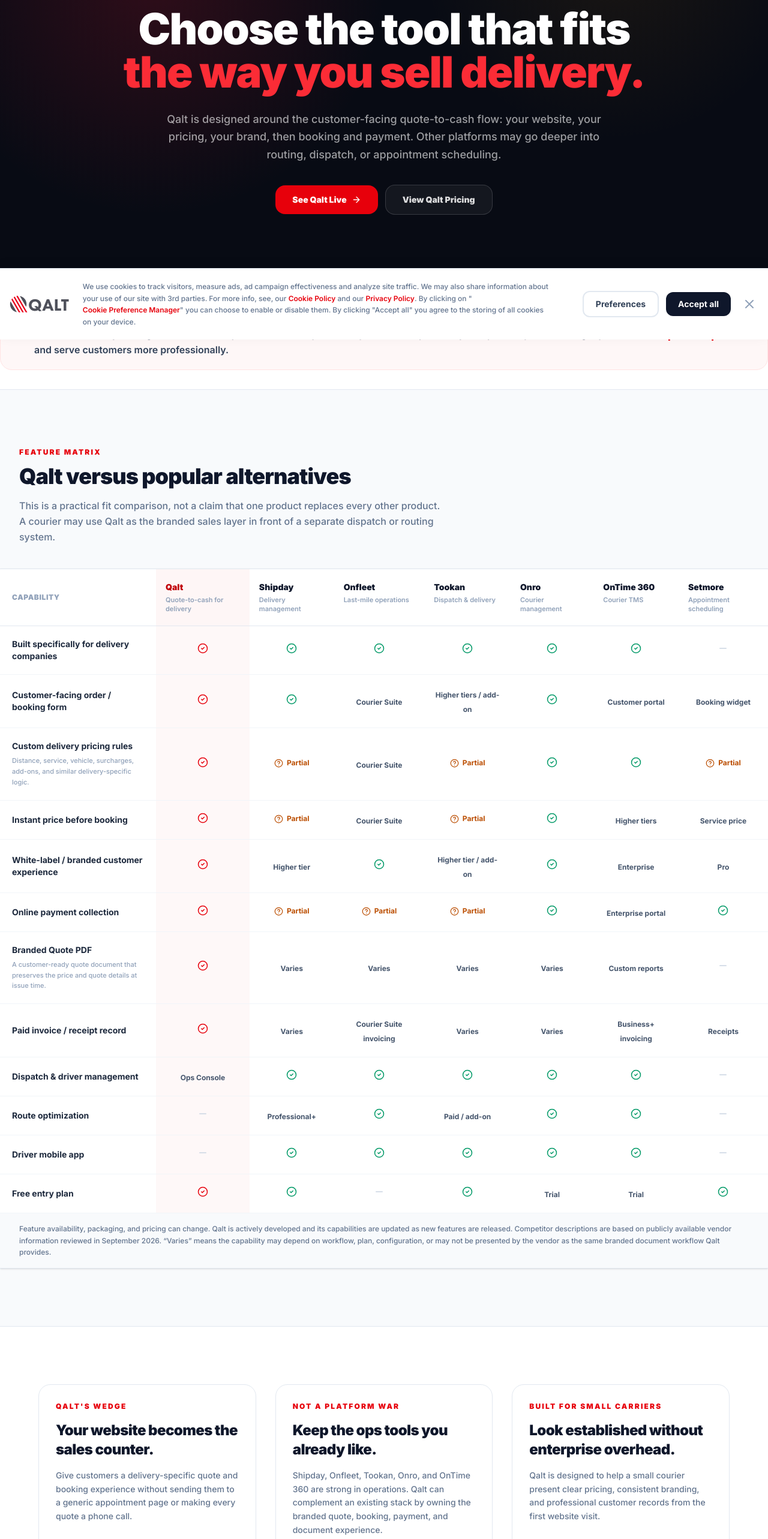
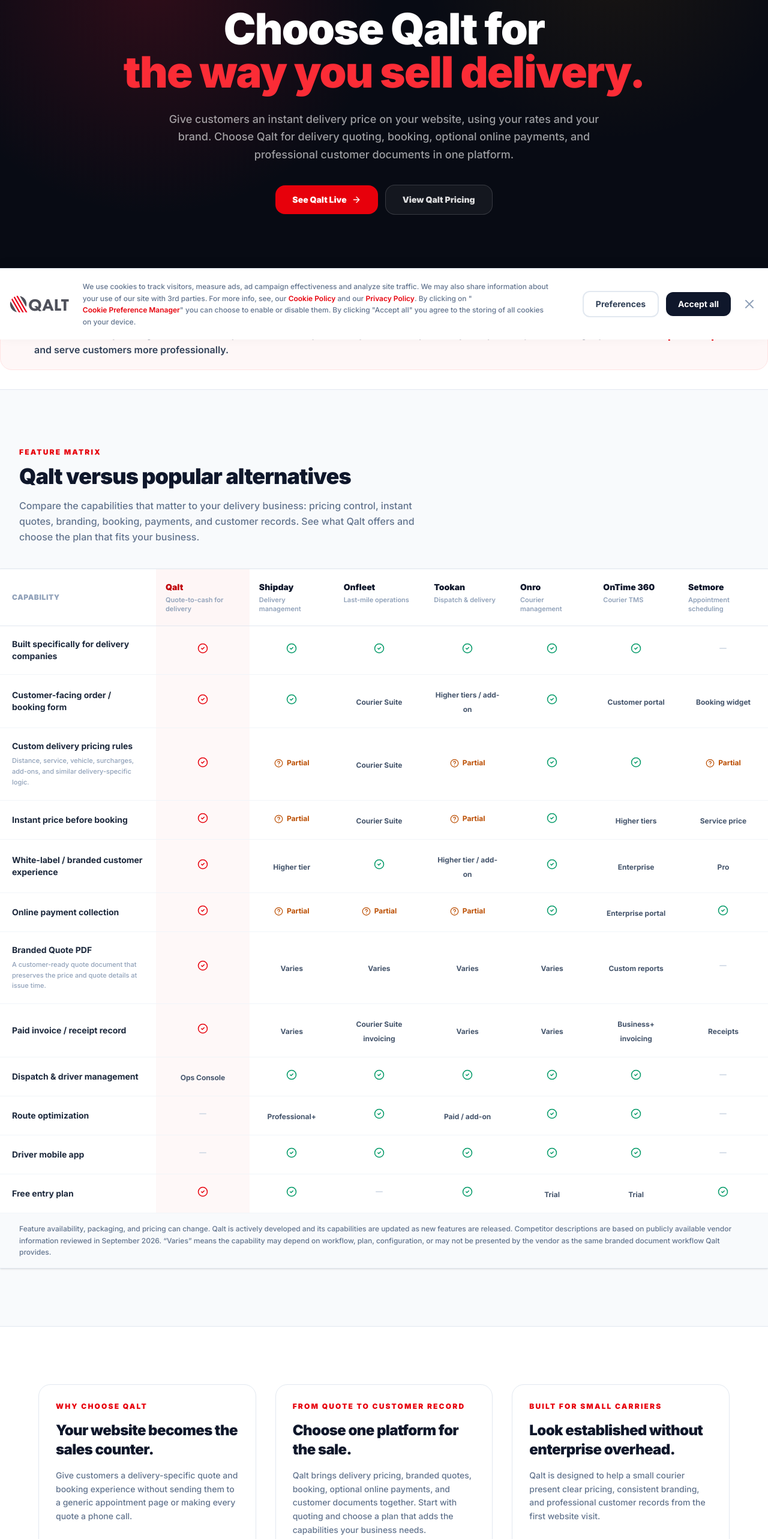
Before and after one commit to Keenwayllc/qalt-quote-widget, a Next.js app: page /compare in a window 1280 px wide. Shown: the part 234-2800 px from the top of the page at 60% size. Built offline with nearby package versions, Linux system fonts and the light colour scheme.

Commit message:
Position Qalt as the choice on comparison page

```diff
--- a/src/app/compare/page.tsx
+++ b/src/app/compare/page.tsx
@@ -216,11 +216,11 @@
               Delivery software comparison
             </div>
             <h1 className="text-4xl font-black tracking-tight text-white sm:text-6xl lg:text-7xl">
-              Choose the tool that fits
+              Choose Qalt for
               <span className="block text-red-500">the way you sell delivery.</span>
             </h1>
             <p className="mx-auto mt-7 max-w-3xl text-base font-medium leading-relaxed text-white/60 sm:text-lg">
-              Qalt is designed around the customer-facing quote-to-cash flow: your website, your pricing, your brand, then booking and payment. Other platforms may go deeper into routing, dispatch, or appointment scheduling.
+              Give customers an instant delivery price on your website, using your rates and your brand. Choose Qalt for delivery quoting, booking, optional online payments, and professional customer documents in one platform.
             </p>
             <div className="mt-9 flex flex-col items-center justify-center gap-3 sm:flex-row">
               <Link
@@ -259,7 +259,7 @@
               <p className="mb-3 text-xs font-black uppercase tracking-[0.18em] text-red-600">Feature matrix</p>
               <h2 className="text-3xl font-black tracking-tight sm:text-4xl">Qalt versus popular alternatives</h2>
               <p className="mt-4 text-sm font-medium leading-relaxed text-slate-500 sm:text-base">
-                This is a practical fit comparison, not a claim that one product replaces every other product. A courier may use Qalt as the branded sales layer in front of a separate dispatch or routing system.
+                Compare the capabilities that matter to your delivery business: pricing control, instant quotes, branding, booking, payments, and customer records. See what Qalt offers and choose the plan that fits your business.
               </p>
             </div>
 
@@ -313,17 +313,17 @@
         <section className="border-y border-slate-200 bg-white px-6 py-20 sm:py-24">
           <div className="mx-auto grid max-w-6xl gap-8 lg:grid-cols-3">
             <div className="rounded-2xl border border-slate-200 p-7">
-              <div className="mb-4 text-xs font-black uppercase tracking-[0.18em] text-red-600">Qalt&apos;s wedge</div>
+              <div className="mb-4 text-xs font-black uppercase tracking-[0.18em] text-red-600">Why choose Qalt</div>
               <h3 className="text-2xl font-black tracking-tight">Your website becomes the sales counter.</h3>
               <p className="mt-4 text-sm font-medium leading-relaxed text-slate-500">
                 Give customers a delivery-specific quote and booking experience without sending them to a generic appointment page or making every quote a phone call.
               </p>
             </div>
             <div className="rounded-2xl border border-slate-200 p-7">
-              <div className="mb-4 text-xs font-black uppercase tracking-[0.18em] text-red-600">Not a platform war</div>
-              <h3 className="text-2xl font-black tracking-tight">Keep the ops tools you already like.</h3>
+              <div className="mb-4 text-xs font-black uppercase tracking-[0.18em] text-red-600">From quote to customer record</div>
+              <h3 className="text-2xl font-black tracking-tight">Choose one platform for the sale.</h3>
               <p className="mt-4 text-sm font-medium leading-relaxed text-slate-500">
-                Shipday, Onfleet, Tookan, Onro, and OnTime 360 are strong in operations. Qalt can complement an existing stack by owning the branded quote, booking, payment, and document experience.
+                Qalt brings delivery pricing, branded quotes, booking, optional online payments, and customer documents together. Start with quoting and choose a plan that adds the capabilities your business needs.
               </p>
             </div>
             <div className="rounded-2xl border border-slate-200 p-7">
@@ -340,7 +340,7 @@
           <div className="mx-auto max-w-3xl">
             <h2 className="text-3xl font-black tracking-tight text-white sm:text-5xl">Your brand. Your pricing. Your website.</h2>
             <p className="mx-auto mt-5 max-w-2xl text-base font-medium leading-relaxed text-white/55">
-              Let Qalt handle the quote-to-cash experience in the background while your customer sees a professional delivery company in front.
+              Choose Qalt to turn delivery inquiries into clear quotes and bookings, with your pricing, your branding, and professional customer documents.
             </p>
             <div className="mt-8 flex flex-col justify-center gap-3 sm:flex-row">
               <Link
```
